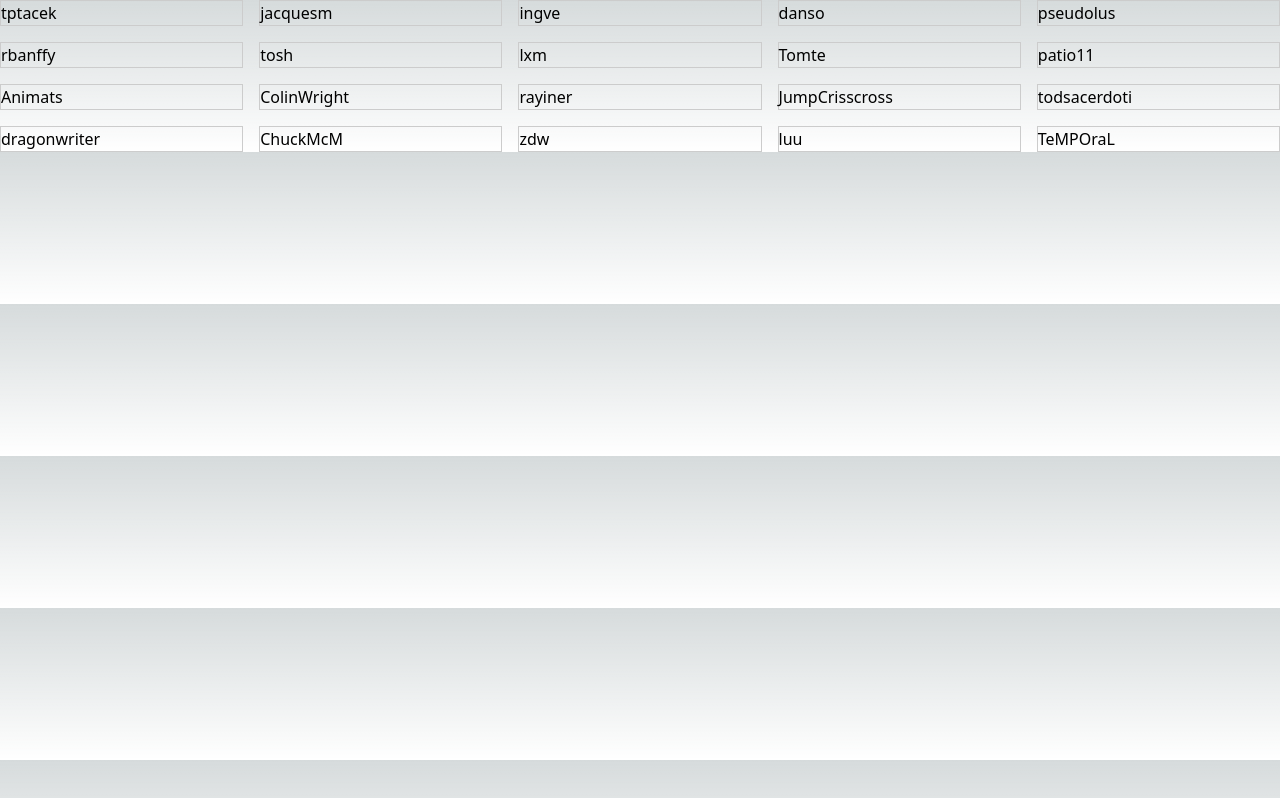
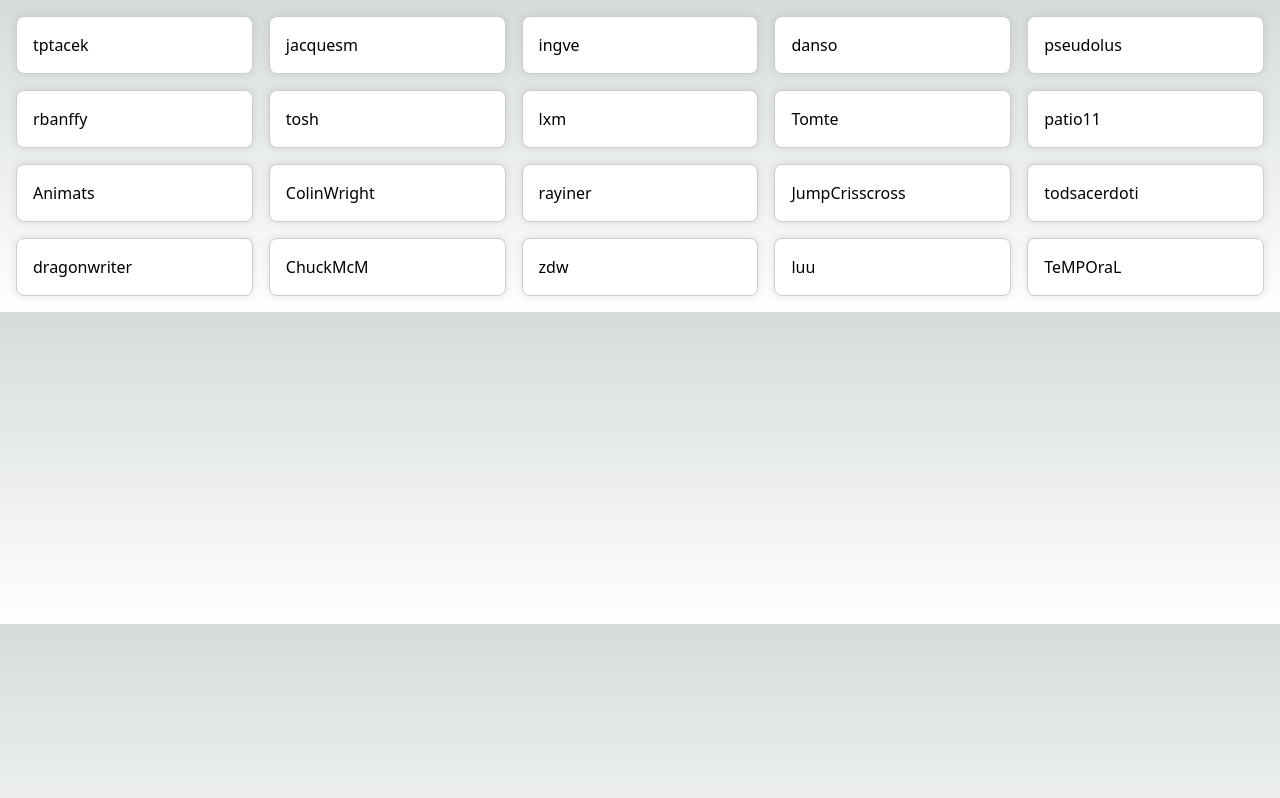
Before and after one commit to CalebStephens/React-NextJS-HackerNews-App, a Next.js app in the folder hacker-news/: page /stories/leaders in a window 1280 px wide. Built offline with nearby package versions, Linux system fonts and the light colour scheme.

Commit message:
feat(card): card Ui changes

```diff
--- a/hacker-news/styles/card.scss
+++ b/hacker-news/styles/card.scss
@@ -2,8 +2,18 @@
   display: grid;
   grid-template-columns: 1fr 1fr 1fr 1fr 1fr;
   gap: 1rem;
+  margin: 1rem 1rem;
 
   .card-parent {
     border: 1px solid #ccc;
+    background-color: #fff;
+    border-radius: 0.5rem;
+    padding: 1rem;
+    box-shadow: 0 0 10px rgba(0, 0, 0, 0.1);
+    color: #000;
+
+    &:hover{
+      box-shadow: inset 0 0 10px rgba(0, 0, 0, 0.5);
+    }
   }
 }
```
